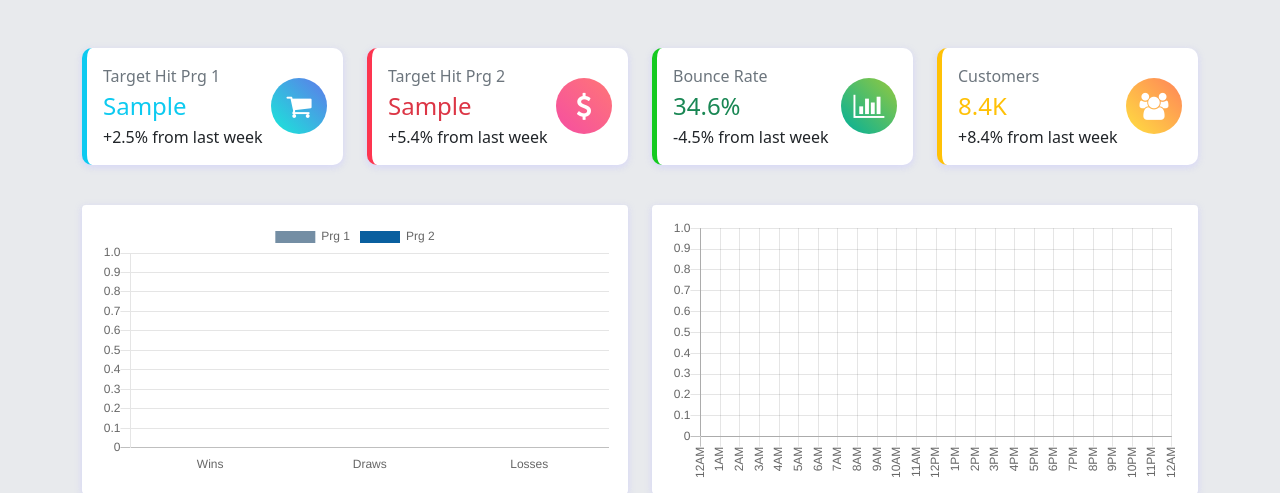
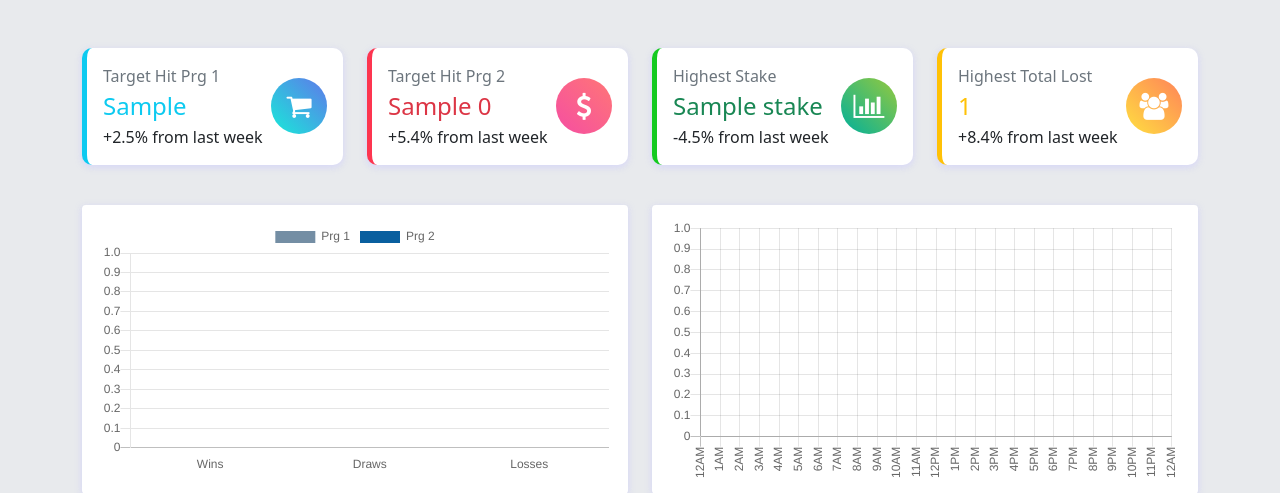
Before and after one commit to TheCodingBantu/BetCoin, a Django app: template api/templates/graphs.html in a window 1280 px wide. Shown: the part 56-549 px from the top of the page. Run offline with Django 4.2, Linux system fonts and the light colour scheme; the template is opened without the code that fills it: most values are stand-ins (such as "Sample title", 1, 10 or a date in 2020); some libraries are stand-ins or nearby versions.

```diff
--- a/api/templates/graphs.html
+++ b/api/templates/graphs.html
@@ -71,7 +71,11 @@
       <div class="d-flex align-items-center">
         <div>
           <p class="mb-0 text-secondary">Target Hit Prg 2 </p>
-          <h4 class="my-1 text-danger">{{win_count_two}}</h4>
+          <h4 class="my-1 text-danger"> {% if win_count_two %}
+            {{win_count_two}}
+          {% endif %}
+           0
+           </h4>
           <p class="mb-0 font-13">+5.4% from last week</p>
         </div>
         <div class="widgets-icons-2 rounded-circle bg-gradient-bloody text-white ms-auto"><i class="fa fa-dollar"></i>
@@ -85,8 +89,8 @@
     <div class="card-body">
       <div class="d-flex align-items-center">
         <div>
-          <p class="mb-0 text-secondary">Bounce Rate</p>
-          <h4 class="my-1 text-success">34.6%</h4>
+          <p class="mb-0 text-secondary">Highest Stake</p>
+          <h4 class="my-1 text-success">{{highest_stake.stake}}</h4>
           <p class="mb-0 font-13">-4.5% from last week</p>
         </div>
         <div class="widgets-icons-2 rounded-circle bg-gradient-ohhappiness text-white ms-auto"><i class="fa fa-bar-chart"></i>
@@ -100,8 +104,8 @@
     <div class="card-body">
       <div class="d-flex align-items-center">
         <div>
-          <p class="mb-0 text-secondary"> Customers</p>
-          <h4 class="my-1 text-warning">8.4K</h4>
+          <p class="mb-0 text-secondary"> Highest Total Lost</p>
+          <h4 class="my-1 text-warning">{{highest_stake.total_lost}}</h4>
           <p class="mb-0 font-13">+8.4% from last week</p>
         </div>
         <div class="widgets-icons-2 rounded-circle bg-gradient-blooker text-white ms-auto"><i class="fa fa-users"></i>
--- a/api/views.py
+++ b/api/views.py
@@ -68,6 +68,9 @@ def Graphs(request):
     all_dates_one = Bet.objects.filter(progression=0)
     all_dates_two = Bet.objects.filter(progression=1)
 
+    highest_stake = (Bet.objects.all().order_by('-total_lost')[0])
+
+
     for index, i in enumerate(all_dates_one):
         for j in (get_wins(Bet.objects.filter(progression=0))[1]):
             if (index == j):
@@ -94,7 +97,7 @@ def Graphs(request):
                   {'one': bet_one, 'two': bet_two,
                    'win_count_one': win_count_one, 'win_count_two': win_count_two,
                    'win_dates_one': win_dates_one,'win_data_one':win_data_one,
-                   'win_dates_two': win_dates_two,'win_data_two':win_data_two})
+                   'win_dates_two': win_dates_two,'win_data_two':win_data_two,'highest_stake':highest_stake})
 
 def get_wins(results):
     my_list = []
--- a/index.py
+++ b/index.py
@@ -206,7 +206,7 @@ def func():
         (By.CSS_SELECTOR, '#iv-live-score-result > div.btn-nav-bottom > div.nav-bottom-right > span > div > div:nth-child(1)')))
     next_round.click()
     time.sleep(1)
-func()
+
 
 while True:
     func()
```
Also changed, not shown: main.py (+16 -2 lines), sound.py (added, +14 -0 lines), db.sqlite3, 2 other files.
